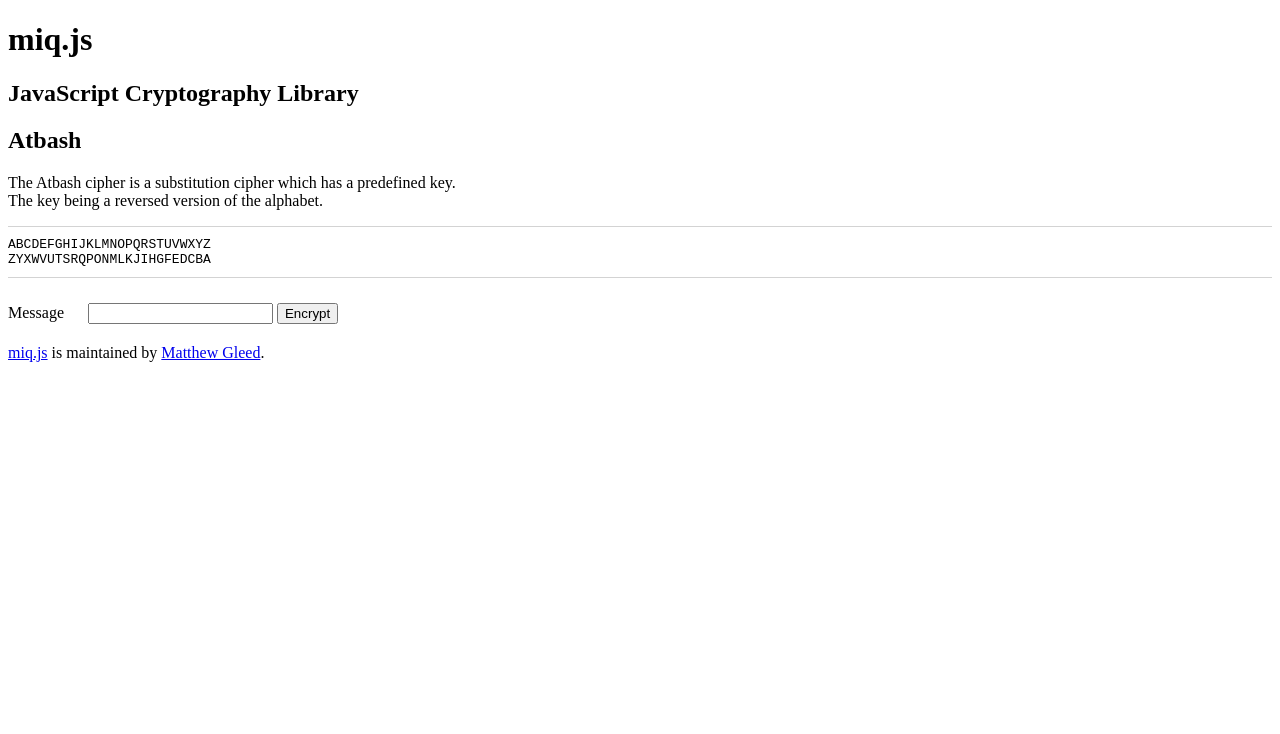
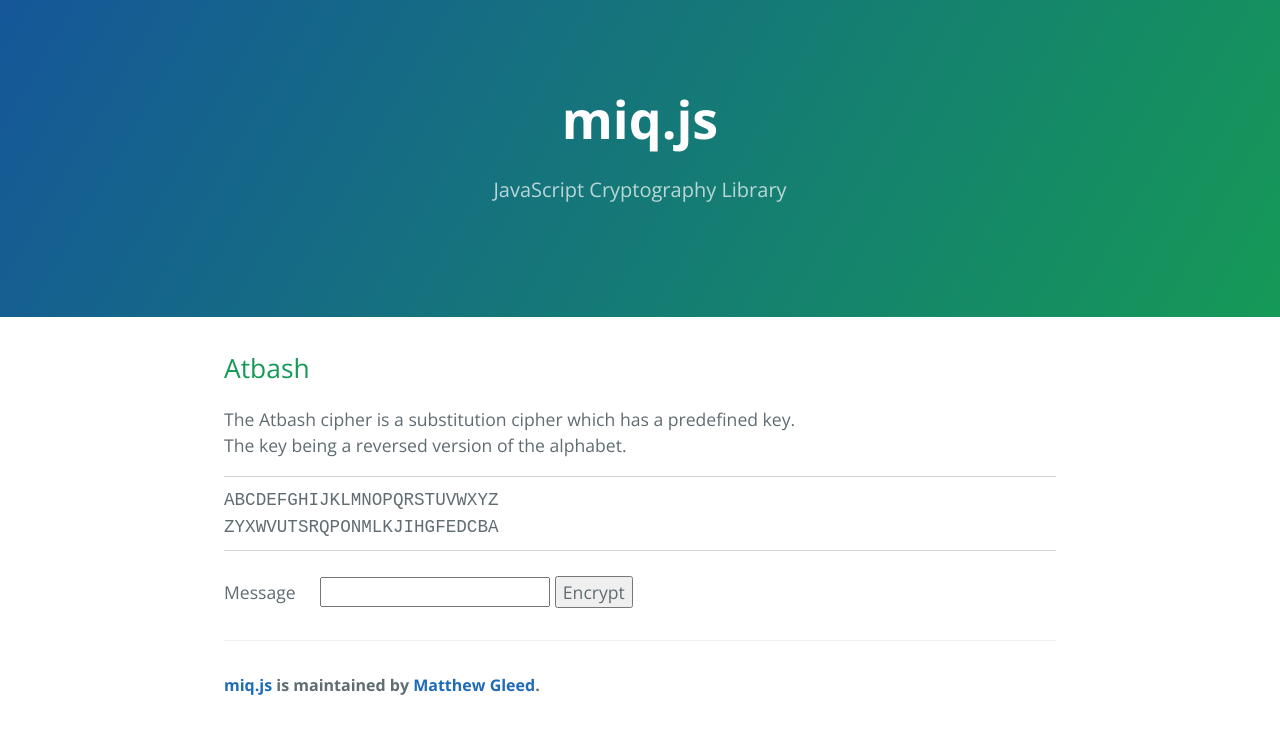
Before and after one commit to MattG-ZA/miq.js, a Jekyll site: the page built from README.md, in a window 1280 px wide. Shown: the top 734 px of the page. Built offline with Jekyll 4.4.1, drawn with Linux system fonts in a browser that asks for light colours; our own code applies the rules of GitHub Pages for plain Markdown files.

Commit message:
Renamed assets folder

```diff
--- a/_layouts/default.html
+++ b/_layouts/default.html
@@ -7,10 +7,10 @@
   <meta name="theme-color" content="#157878">
   <meta name="apple-mobile-web-app-status-bar-style" content="black-translucent">
 
-<!--   <link rel="stylesheet" href="../_assets/css/style.css"> -->
-  <link rel="stylesheet" href="{{ site.baseurl }}/_assets/css/style.css">
-<!--   <link rel="shortcut icon" type="image/x-icon" href="../_assets/media/icon.png" /> -->
-  <link rel="shortcut icon" type="image/x-icon" href="{{ site.baseurl }}/_assets/media/icon.png" />
+<!--   <link rel="stylesheet" href="../assets/css/style.css"> -->
+  <link rel="stylesheet" href="{{ site.baseurl }}/assets/css/style.css">
+<!--   <link rel="shortcut icon" type="image/x-icon" href="../assets/media/icon.png" /> -->
+  <link rel="shortcut icon" type="image/x-icon" href="{{ site.baseurl }}/assets/media/icon.png" />
 
   <title>miq.js</title>
 </head>
@@ -45,9 +45,9 @@
   </main>
 </body>
 
-<script src="{{ site.baseurl }}/_assets/js/miq.js"></script>
-<script src="{{ site.baseurl }}/_assets/js/app.js"></script>
-<!-- <script src="../_assets/js/miq.js"></script>
-<script src="../_assets/js/app.js"></script> -->
+<script src="{{ site.baseurl }}/assets/js/miq.js"></script>
+<script src="{{ site.baseurl }}/assets/js/app.js"></script>
+<!-- <script src="../assets/js/miq.js"></script>
+<script src="../assets/js/app.js"></script> -->
 
 </html>
```
Also changed, not shown: assets/css/style.css (renamed from _assets/css/style.css), assets/js/app.js (renamed from _assets/js/app.js), assets/js/miq.js (renamed from _assets/js/miq.js), assets/media/icon.png (renamed from _assets/media/icon.png).
